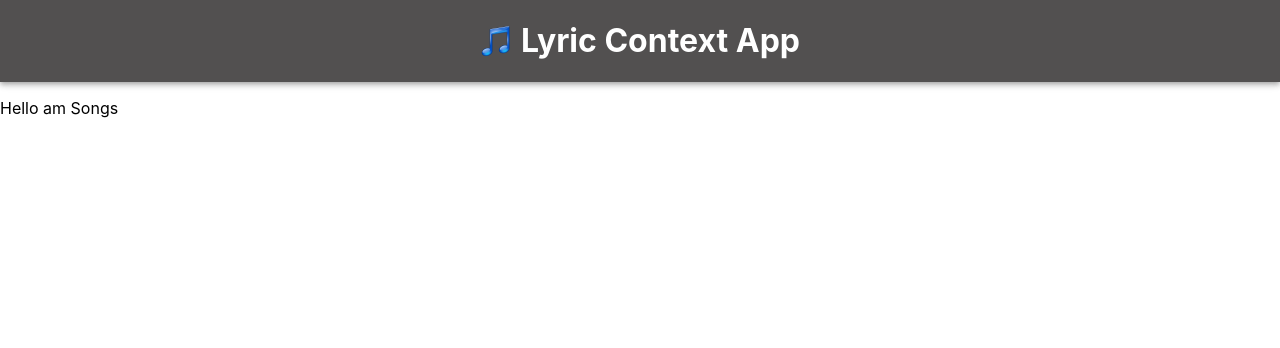
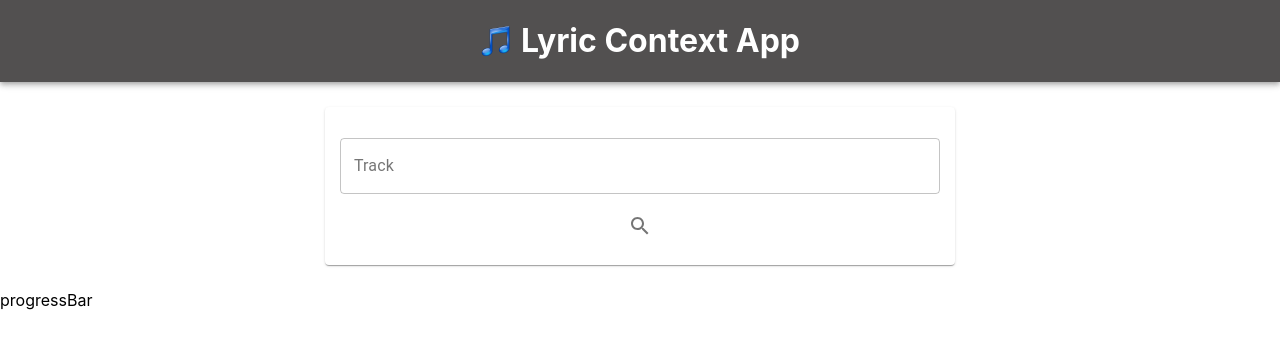
Before and after one commit to erika-her-o/lyric-context-app, a React (Create React App) app: page / in a window 1280 px wide. Shown: the top 348 px of the page. Built offline with nearby package versions, Linux system fonts and the light colour scheme; no server answers.

Commit message:
changes in Message.js , Progressabar, SearchTracks.js and Tracks.js

```diff
--- a/src/components/Common/Message.js
+++ b/src/components/Common/Message.js
@@ -0,0 +1,11 @@
+import React from 'react'
+
+const Message = () => {
+    return (
+        <div>
+            <p>Message</p>
+        </div>
+    )
+}
+
+export default Message;
--- a/src/components/Common/Progressbar.js
+++ b/src/components/Common/Progressbar.js
@@ -0,0 +1,11 @@
+import React from 'react'
+
+const Progressbar = () => {
+    return (
+        <div>
+            <p>progressBar</p>
+        </div>
+    )
+}
+
+export default Progressbar
--- a/src/components/Songs/SearchTracks.js
+++ b/src/components/Songs/SearchTracks.js
@@ -0,0 +1,22 @@
+import React from "react";
+import Paper from "@material-ui/core/Paper";
+import TextField from "@material-ui/core/TextField";
+import IconButton from "@material-ui/core/IconButton";
+import SearchIcon from "@material-ui/icons/Search";
+
+const SearchTracks = ({ validateQTrack }) => (
+  <Paper className="paper defaultPaper">
+    <TextField
+      id="q_track"
+      label="Track"
+      margin="normal"
+      variant="outlined"
+      onKeyPress={(e) => validateQTrack(e)}
+    />
+    <IconButton onClick={(e) => validateQTrack(e)}>
+      <SearchIcon />
+    </IconButton>
+  </Paper>
+);
+
+export default SearchTracks;
--- a/src/components/Songs/Tracks.js
+++ b/src/components/Songs/Tracks.js
@@ -0,0 +1,11 @@
+import React from 'react'
+
+const Tracks = () => {
+    return (
+        <div>
+            <p>ACA ES TRACKS</p>
+        </div>
+    )
+}
+
+export default Tracks;
--- a/src/components/Songs/index.js
+++ b/src/components/Songs/index.js
@@ -1,11 +1,26 @@
-import React from 'react'
+import React, { Fragment, useContext } from "react";
+import { SongsContext } from "./../../contexts/SongsContext";
+import SearchTracks from "./SearchTracks";
+import Tracks from "./Tracks";
+import ProgressBar from "./../Common/ProgressBar";
+import Message from "./../Common/Message";
 
 const Songs = () => {
-    return (
-        <div>
-              <p>Hello am Songs</p>
-        </div>
-    )
-}
+  const { validateQTrack, doneFetch, tracks, text } = useContext(SongsContext);
+  return (
+    <Fragment>
+      <SearchTracks validateQTrack={validateQTrack} />
+      {doneFetch ? (
+        tracks.length ? (
+          <Tracks text={text} tracks={tracks} />
+        ) : (
+          <Message text={text} />
+        )
+      ) : (
+        <ProgressBar />
+      )}
+    </Fragment>
+  );
+};
 
 export default Songs;
```
